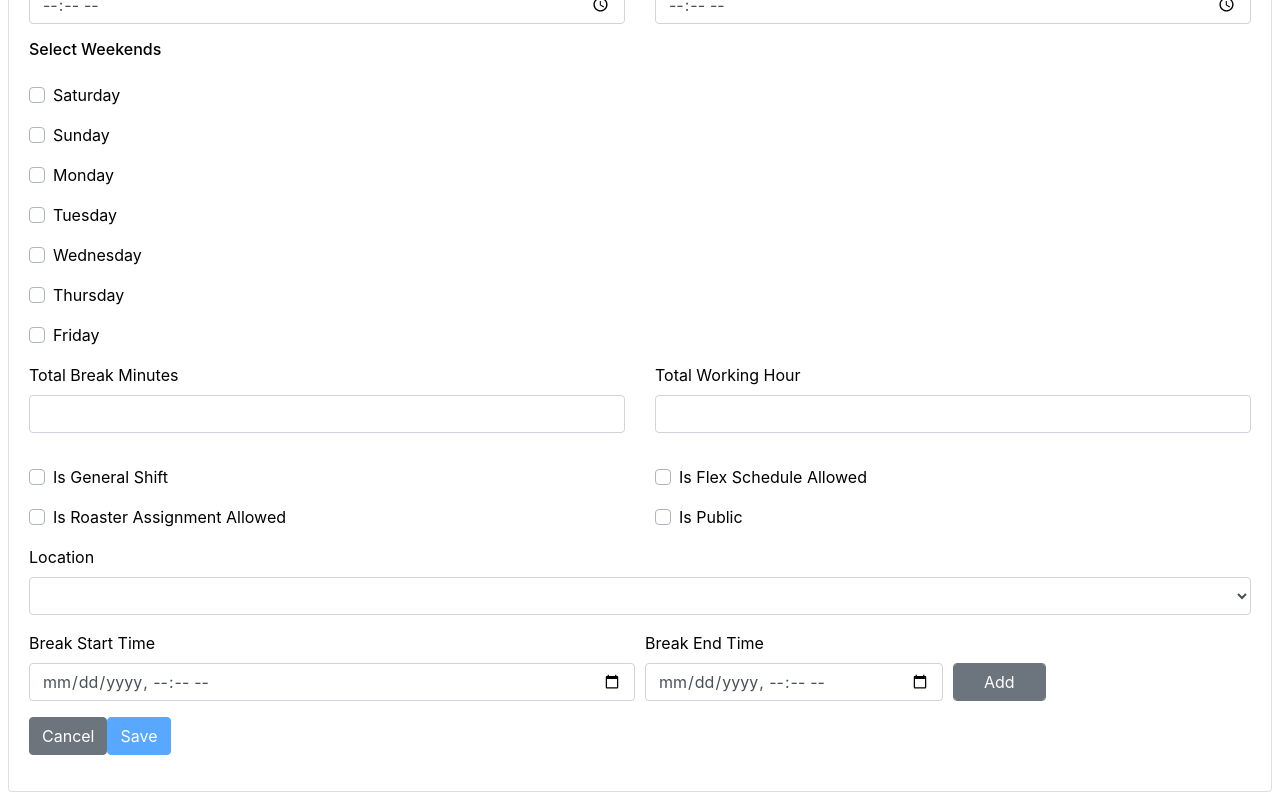
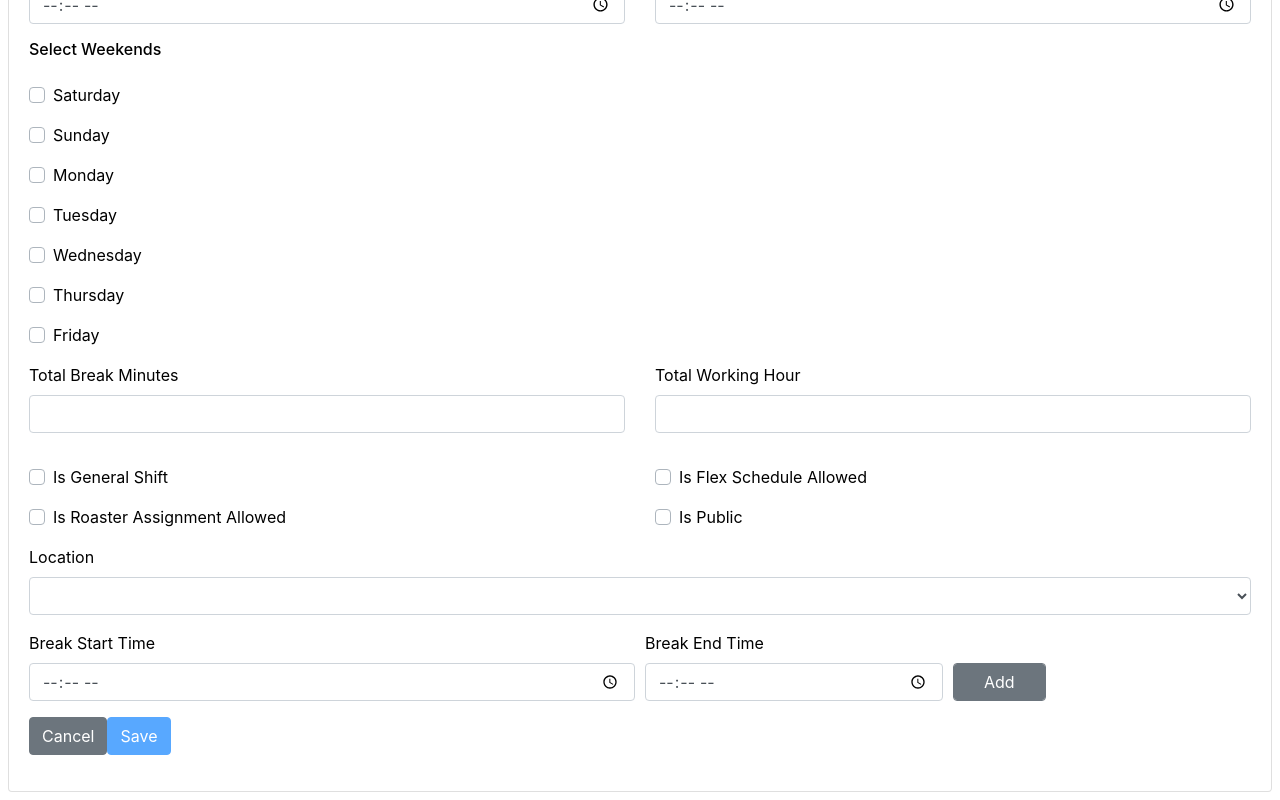
Before and after one commit to shakib04/roaster-management-system-stackblitz, an Angular app: page / in a window 1280 px wide. Shown: the part 381-1181 px from the top of the page. Built offline with nearby package versions, Linux system fonts and the light colour scheme.

Commit message:
1 file modified

```diff
--- a/src/app/shift-creation-ui/shift-creation-ui.component.html
+++ b/src/app/shift-creation-ui/shift-creation-ui.component.html
@@ -295,7 +295,7 @@ shift-creation-ui works!
             <!-- <div class="form-group">
                 <label class="form-control-label" jhiTranslate="bitsHrPayrollApp.shift.createdAt" for="field_createdAt">Created At</label>
                 <div class="d-flex">
-                    <input id="field_createdAt" type="datetime-local" class="form-control" name="createdAt" formControlName="createdAt" placeholder="YYYY-MM-DD HH:mm"/>
+                    <input id="field_createdAt" type="time" class="form-control" name="createdAt" formControlName="createdAt" placeholder="YYYY-MM-DD HH:mm"/>
                 </div>
                 <div *ngIf="editForm.get('createdAt')!.invalid && (editForm.get('createdAt')!.dirty || editForm.get('createdAt')!.touched)">
                     <small class="form-text text-danger"
@@ -312,7 +312,7 @@ shift-creation-ui works!
             <!-- <div class="form-group">
                 <label class="form-control-label" jhiTranslate="bitsHrPayrollApp.shift.updatedAt" for="field_updatedAt">Updated At</label>
                 <div class="d-flex">
-                    <input id="field_updatedAt" type="datetime-local" class="form-control" name="updatedAt" formControlName="updatedAt" placeholder="YYYY-MM-DD HH:mm"/>
+                    <input id="field_updatedAt" type="time" class="form-control" name="updatedAt" formControlName="updatedAt" placeholder="YYYY-MM-DD HH:mm"/>
                 </div>
             </div> -->
 
@@ -341,7 +341,7 @@ shift-creation-ui works!
                 <div class="form-group">
                     <label class="form-control-label" jhiTranslate="bitsHrPayrollApp.shiftBreak.breakStartTime" for="field_breakStartTime">Break Start Time</label>
                     <div class="d-flex">
-                        <input id="field_breakStartTime" type="datetime-local" class="form-control" name="breakStartTime" formControlName="breakStartTime" placeholder="YYYY-MM-DD HH:mm"/>
+                        <input id="field_breakStartTime" type="time" class="form-control" name="breakStartTime" formControlName="breakStartTime" placeholder="YYYY-MM-DD HH:mm"/>
                     </div>
                     <div
                         *ngIf="shiftBreakForm.get('breakStartTime')!.invalid && (shiftBreakForm.get('breakStartTime')!.dirty || shiftBreakForm.get('breakStartTime')!.touched)">
@@ -361,7 +361,7 @@ shift-creation-ui works!
             <div class="form-group">
             <label class="form-control-label" jhiTranslate="bitsHrPayrollApp.shiftBreak.breakEndTime" for="field_breakEndTime">Break End Time</label>
             <div class="d-flex">
-                <input id="field_breakEndTime" type="datetime-local" class="form-control" name="breakEndTime" formControlName="breakEndTime" placeholder="YYYY-MM-DD HH:mm"/>
+                <input id="field_breakEndTime" type="time" class="form-control" name="breakEndTime" formControlName="breakEndTime" placeholder="YYYY-MM-DD HH:mm"/>
             </div>
             <div *ngIf="shiftBreakForm.get('breakEndTime')!.invalid && (shiftBreakForm.get('breakEndTime')!.dirty || shiftBreakForm.get('breakEndTime')!.touched)">
                 <small class="form-text text-danger"
```
